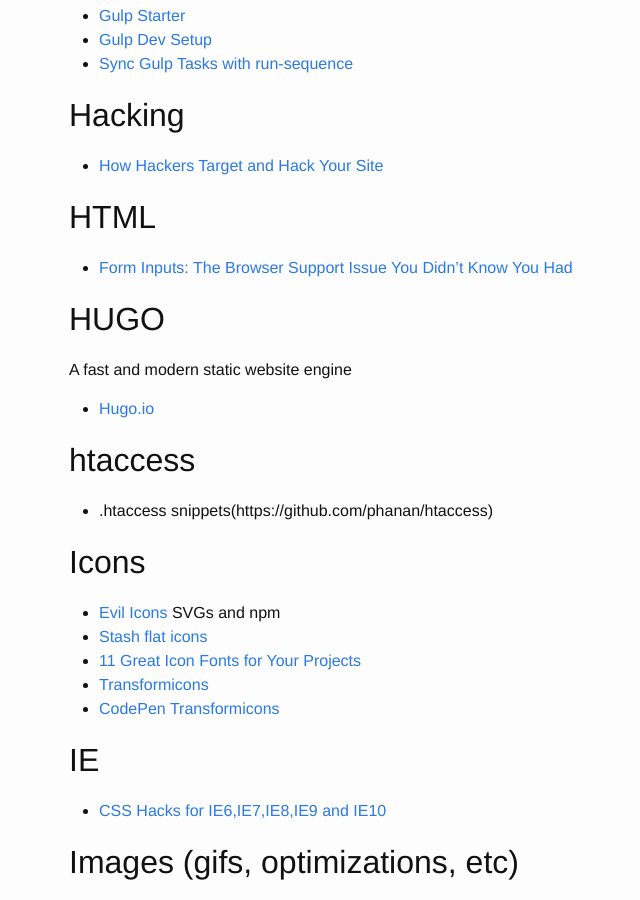
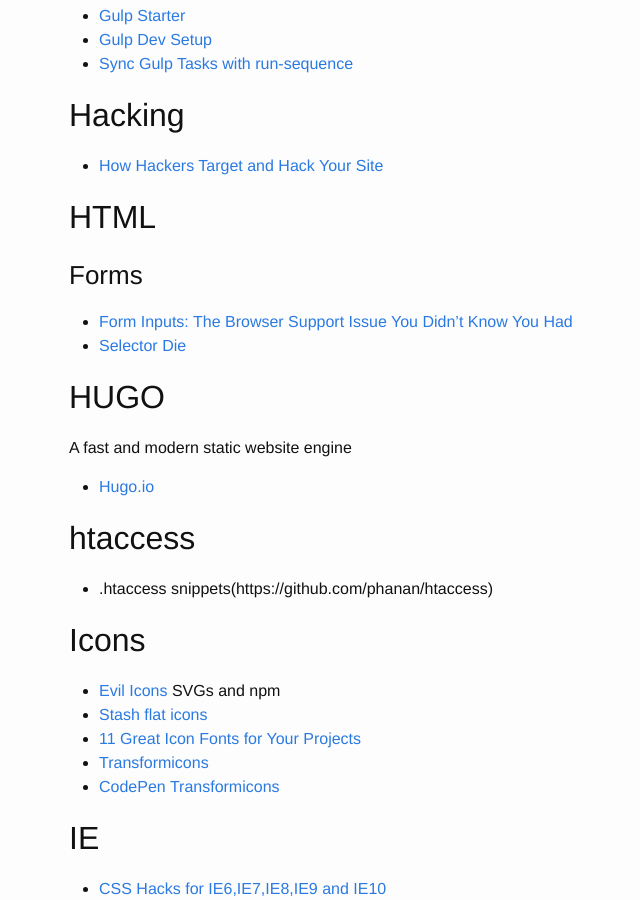
Before and after one commit to brownerd/brownerd.github.io, a Jekyll site: the page built from _posts/2015-01-01-reading-list-2015.md, in a window 1280 px wide and 900 px high, scrolled down 10309 px. Shown: the whole window, without its empty margins (201-841 px from the left). Built offline with Jekyll 4.4.1, drawn with Linux system fonts in a browser that asks for light colours; emoji names are drawn with the system emoji font.

Commit message:
selector die

```diff
--- a/_posts/2015-01-01-reading-list-2015.md
+++ b/_posts/2015-01-01-reading-list-2015.md
@@ -556,8 +556,11 @@ Just tyring to get better with handling merge conflicts
 
 
 ## HTML
+
+
+### Forms
 - [Form Inputs: The Browser Support Issue You Didn’t Know You Had](http://www.smashingmagazine.com/2015/05/05/form-inputs-browser-support-issue/)
-
+- [Selector Die](http://vst.mn/selectordie/)
 
 
 
```
